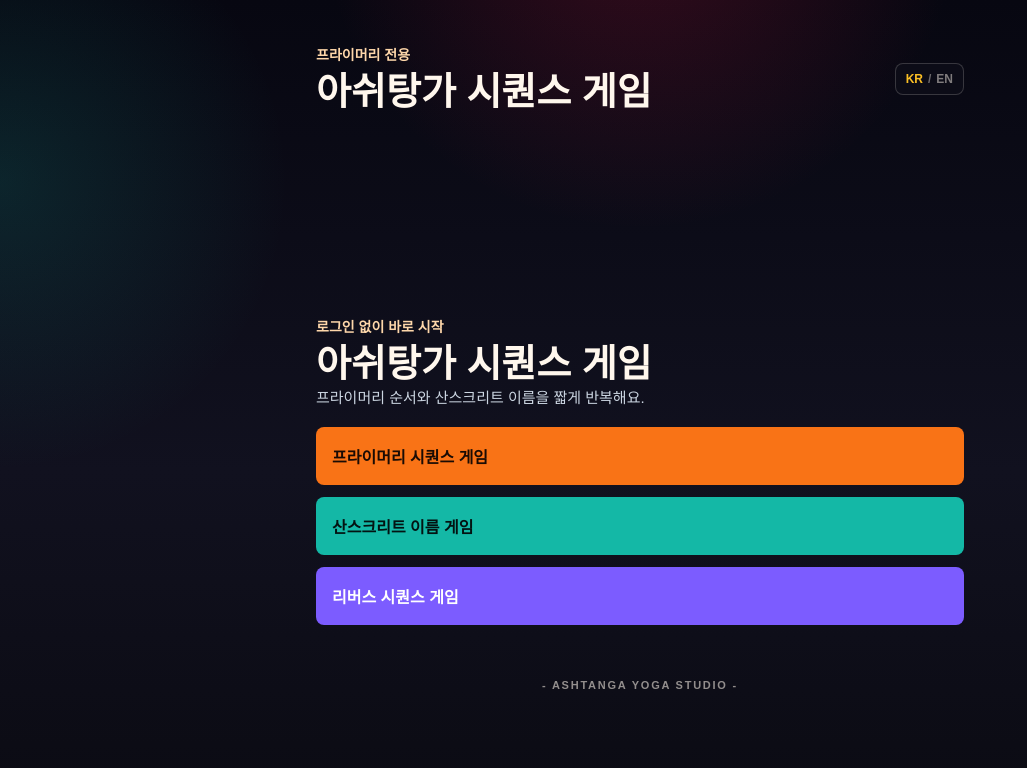
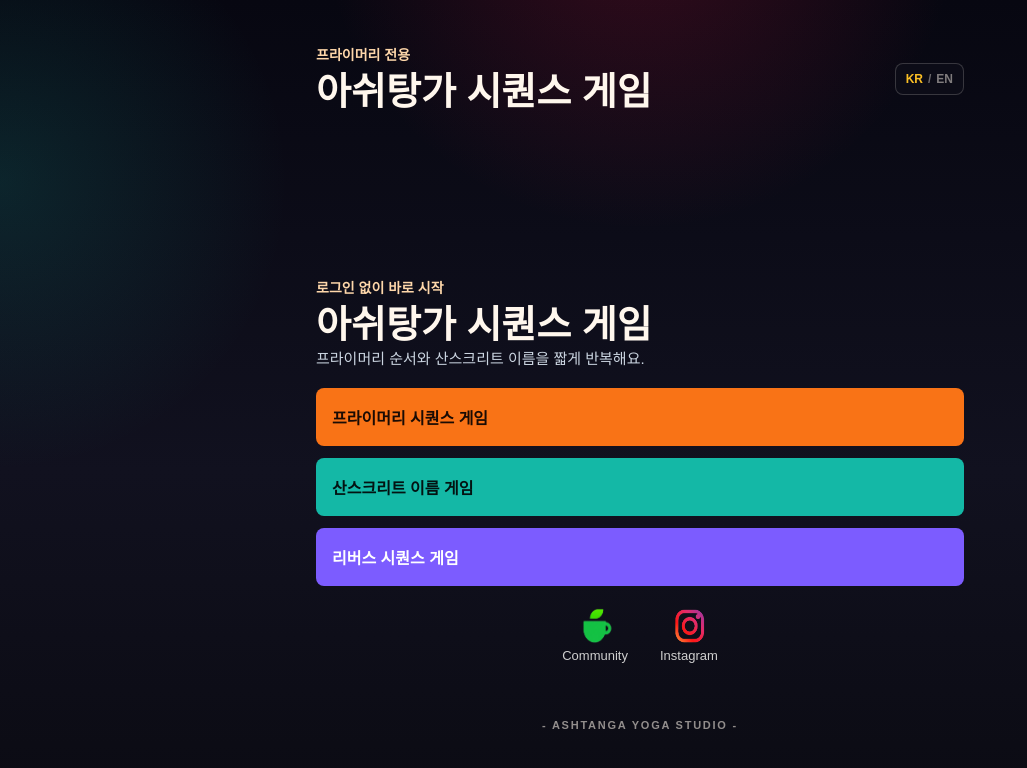
Before and after one commit to Andrea3004/ashtanga-sequence-game, a Next.js app: page / in a window 1280 px wide. Shown: the top 768 px of the page, without its empty margins (0-1027 px from the left). Built offline with nearby package versions, Linux system fonts and the light colour scheme.

Commit message:
Add Cafe and Instagram links to game home

```diff
--- a/src/app/globals.css
+++ b/src/app/globals.css
@@ -501,3 +501,35 @@ button:focus-visible {
     font-size: 38px;
   }
 }
+.social-row {
+  display: flex;
+  justify-content: center;
+  gap: 32px;
+  margin-top: 2px;
+  margin-bottom: 2px;
+}
+
+.social-row a {
+  display: flex;
+  flex-direction: column;   /* 아이콘 위, 글씨 아래 */
+  align-items: center;
+  text-decoration: none;
+  color: #cfcfcf;
+  font-size: 13px;
+  font-weight: 500;
+  gap: 2px;
+}
+
+.social-row img {
+  width: 40px;
+  height: 40px;
+  transition: transform .2s;
+}
+
+.social-row a:hover img {
+  transform: scale(1.1);
+}
+
+.social-row a:hover {
+  color: white;
+}
--- a/src/components/SequenceGame.tsx
+++ b/src/components/SequenceGame.tsx
@@ -482,6 +482,18 @@ export default function SequenceGame() {
               {text.reverseGame}
             </button>
           </div>
+          <div className="social-row">
+  <a href="https://cafe.naver.com/ashtangayoga" target="_blank" rel="noopener noreferrer" aria-label="Naver Cafe">
+    <img src="/icons/naver-cafe.png" alt="Naver Cafe" />
+      <span>Community</span>
+  </a>
+
+  <a href="https://www.instagram.com/ashtangayoga_korea" target="_blank" rel="noopener noreferrer" aria-label="Instagram">
+    <img src="/icons/instagram.png" alt="Instagram" />
+     <span>Instagram</span>
+  </a>
+</div>
+
           <p className="home-studio-mark">- ASHTANGA YOGA STUDIO -</p>
         </section>
       ) : null}
```
Also changed, not shown: public/icons/Instagram.png (added), public/icons/naver-cafe.png (added), src/components/FooterLinks.tsx (added).
